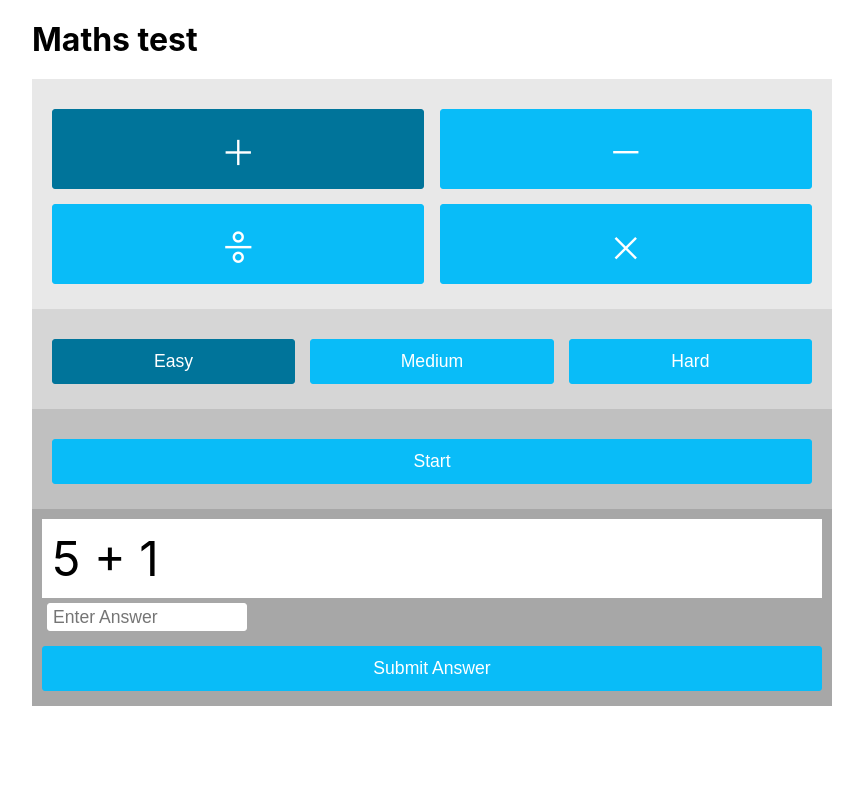
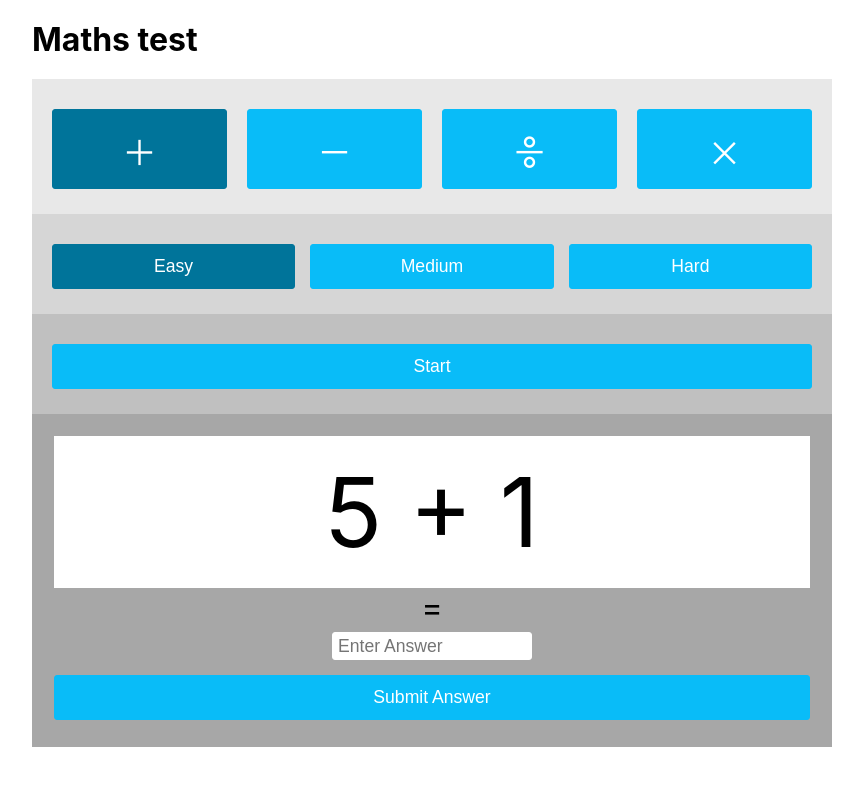
Before and after one commit to EoghainOB/Maths_Test, a React (Create React App) app: page / in a window 1280 px wide. Both pictures are taken after a click on the button "Start". Shown: the top 786 px of the page, without its empty margins (208-1071 px from the left). Built offline with nearby package versions, Linux system fonts and the light colour scheme; a web font is replaced by a local one.

Commit message:
styling and function updates

```diff
--- a/src/App.css
+++ b/src/App.css
@@ -15,6 +15,11 @@
 
 .header h1 {
   font-size: 2em;
+}
+
+h3 {
+  font-size: 2em;
+  font-weight: normal;
 }
 
 .operatorBtns {
@@ -41,7 +46,7 @@
 }
 
 .button {
-  width: 49%;
+  width: 23%;
 }
 
 .difButton {
@@ -50,8 +55,28 @@
 
 .maths {
   background-color: white;
+  border: solid 8px white;
   padding: 10px;
   font-size: 3em;
+  text-align: center;
+  transition: background-color 1s ease;
+}
+
+.mathsCorrect {
+  background-color: white;
+  border: solid 8px rgb(23, 229, 37);
+  padding: 10px;
+  font-size: 3em;
+  text-align: center;
+}
+
+.mathsIncorrect {
+  background-color: white;
+  border: solid 8px rgb(229, 23, 23);
+  padding: 10px;
+  font-size: 3em;
+  text-align: center;
+  transition: background-color 1s ease;
 }
 
 button {
@@ -88,7 +113,11 @@ button {
 
 .submitResult {
   background-color: rgb(167, 167, 167);
-  padding: 10px;
+  padding: 22px;
+}
+
+.inputForm {
+  text-align: center;
 }
 
 input {
--- a/src/components/elements/maths.tsx
+++ b/src/components/elements/maths.tsx
@@ -6,6 +6,8 @@ const Maths = (props: any) => {
   const [num2, setNum2] = useState(0);
   const [operator, setOperator] = useState("");
   const [completeSum, setCompleteSum] = useState(0);
+  const [mathsClass, setMathsClass] = useState("maths");
+  const [transitionClass, setTransitionClass] = useState("");
 
   const calculateSum = () => {
     if (num1 !== null && num2 !== null && operator !== "") {
@@ -44,16 +46,28 @@ const Maths = (props: any) => {
     e.preventDefault();
     const isCorrect = completeSum === result;
     props.onResult(isCorrect);
+    setMathsClass(isCorrect ? "mathsCorrect" : "mathsIncorrect");
+    setTransitionClass("fade-out");
+    setTimeout(() => {
+      setMathsClass("maths");
+      setTransitionClass("");
+    }, 1000);
     isCorrect ? setResult(null) : setResult(result);
   };
 
   return (
+    <>
+      {completeSum !== 0 && (
         <div className="submitResult">
           {num1 !== 0 && (
             <>
-          <p className="maths">
+              <div className={mathsClass}>
+                <h3>
                   {num1} {operator} {num2}
-          </p>
+                </h3>
+              </div>
+              <div className="inputForm">
+                <h3>=</h3>
                 <form onSubmit={submitResult}>
                   <input
                     type="number"
@@ -64,9 +78,12 @@ const Maths = (props: any) => {
                   />
                   <button>Submit Answer</button>
                 </form>
+              </div>
             </>
           )}
         </div>
+      )}
+    </>
   );
 };
 
```
Lines whose indentation alone changed are shown as unchanged.
